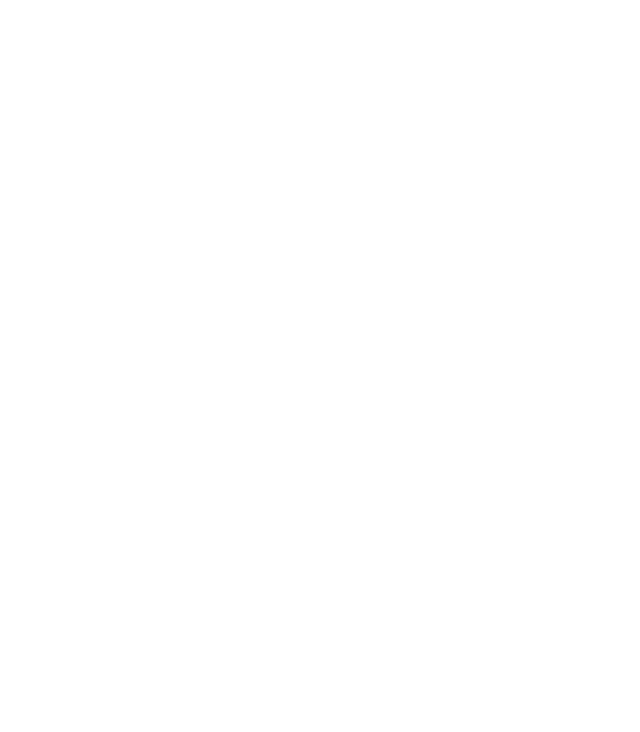
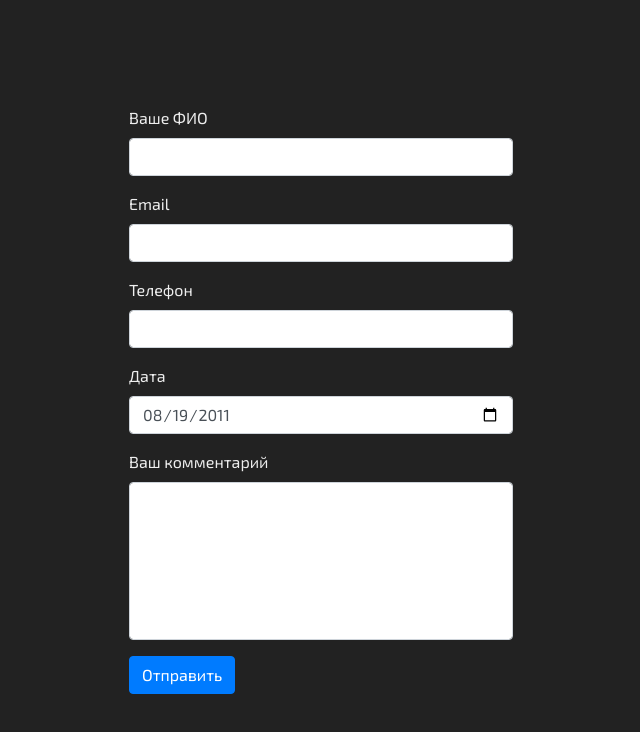
Before and after one commit to Hastle/Aero-test, a website: page index.html in a window 1280 px wide. Shown: the whole page, without its empty margins (319-959 px from the left). Drawn offline with nearby package versions, Linux system fonts and the light colour scheme.

Commit message:
create form with all necessary inputs

```diff
--- a/index.html
+++ b/index.html
@@ -1,10 +1,40 @@
 <!DOCTYPE html>
-<html lang="en">
+<html lang="ru">
 <head>
 	<meta charset="UTF-8">
 	<title>Aero test</title>
+	<link href="https://fonts.googleapis.com/css?family=Exo+2" rel="stylesheet">
+	<link rel="stylesheet" href="css/style.css">
+	<link rel="stylesheet" href="css/normalize.css">
+	<link rel="stylesheet" href="https://stackpath.bootstrapcdn.com/bootstrap/4.3.1/css/bootstrap.min.css" integrity="sha384-ggOyR0iXCbMQv3Xipma34MD+dH/1fQ784/j6cY/iJTQUOhcWr7x9JvoRxT2MZw1T" crossorigin="anonymous">
 </head>
 <body>
-
+	<section id="main">
+		<div class="form-wrap">
+			<form>
+				<div class="form-group">
+					<label for="">Ваше ФИО</label>
+					<input type="text" class="form-control" placeholder="" required>
+				</div>
+				<div class="form-group">
+					<label for="">Email</label>
+					<input type="email" class="form-control" placeholder="" required>
+				</div>
+				<div class="form-group">
+					<label for="">Телефон</label>
+					<input type="phone" class="form-control" placeholder="" required>
+				</div>
+				<div class="form-group">
+					<label for="">Дата</label>
+					<input type="date" class="form-control" value="2011-08-19" required>
+				</div>
+				<div class="form-group">
+					<label for="">Ваш комментарий</label>
+					 <textarea class="form-control" id="" rows="6"></textarea>
+				</div>
+				<button type="submit" class="btn btn-primary">Отправить</button>
+			</form>
+		</div>
+	</section>
 </body>
 </html>
--- /dev/null
+++ b/sass/style.sass
@@ -0,0 +1,17 @@
+*
+	box-sizing: border-box
+#main
+	font-family: 'Exo 2', sans-serif
+	background: #222
+	padding: 50px 0
+	min-height: 100vh
+	width: 100%
+	display: flex
+	align-items: center
+	justify-content: center
+	color: #eee
+	.form-wrap
+		max-width: 30%
+		width: 100%
+	textarea
+		resize: none
```
Also changed, not shown: package.json (added, +19 -0 lines), css/normalize.css (added), css/style.css (added), 2 other files.
